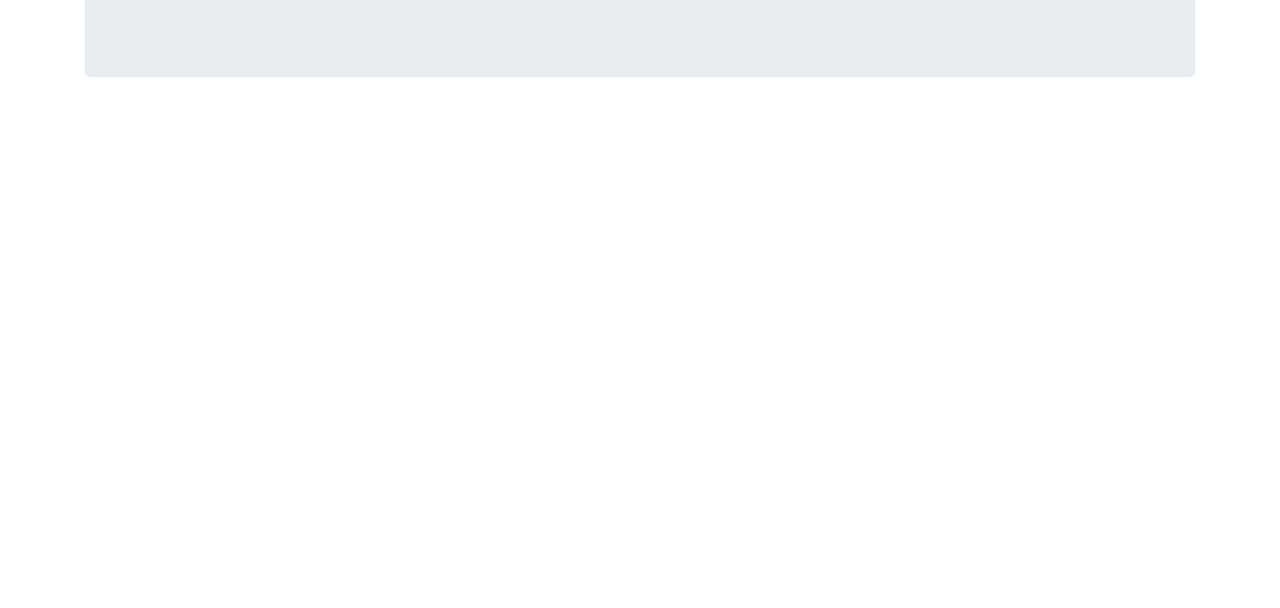
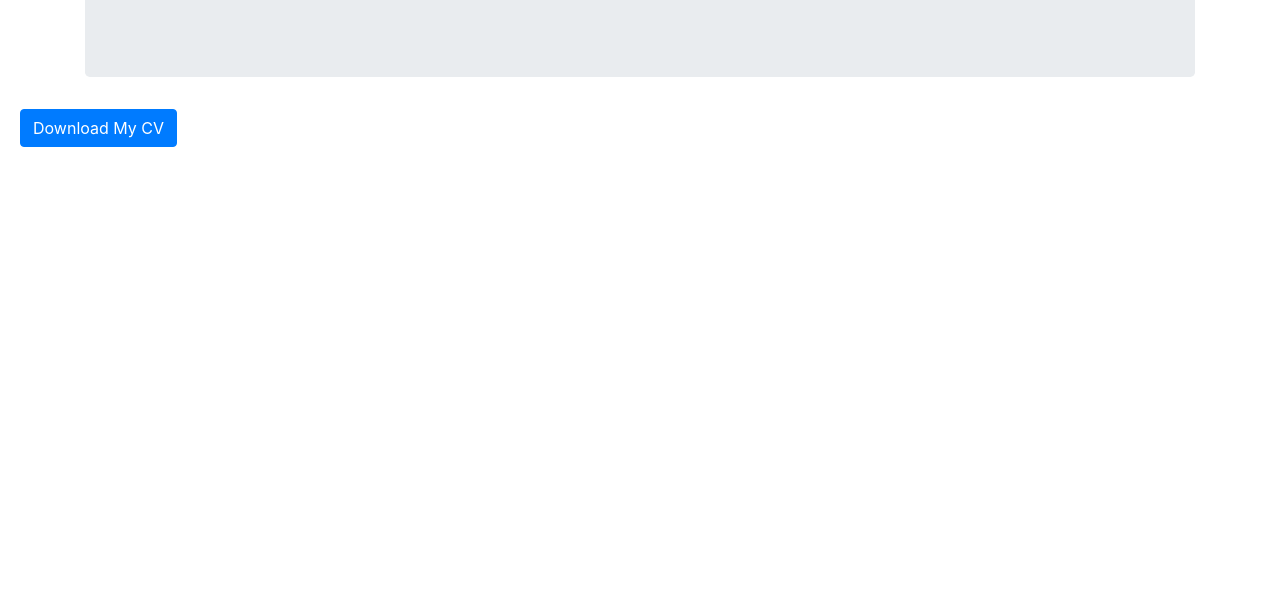
Before and after one commit to chraietrayen/TP_GIT, a plain HTML site: page port.html in a window 1280 px wide. Shown: the part 192-800 px from the top of the page. Drawn offline with nearby package versions, Linux system fonts and the light colour scheme.

Commit message:
code avec boutton

```diff
--- a/port.html
+++ b/port.html
@@ -24,5 +24,6 @@ h1 {
             <p class="lead">This is a simple portfolio built with HTML, CSS, and Bootstrap.</p>
         </div>
     </div>
+    <a href="my-cv.pdf" class="btn btn-primary" download>Download My CV</a>
 </body>
 </html>
```
